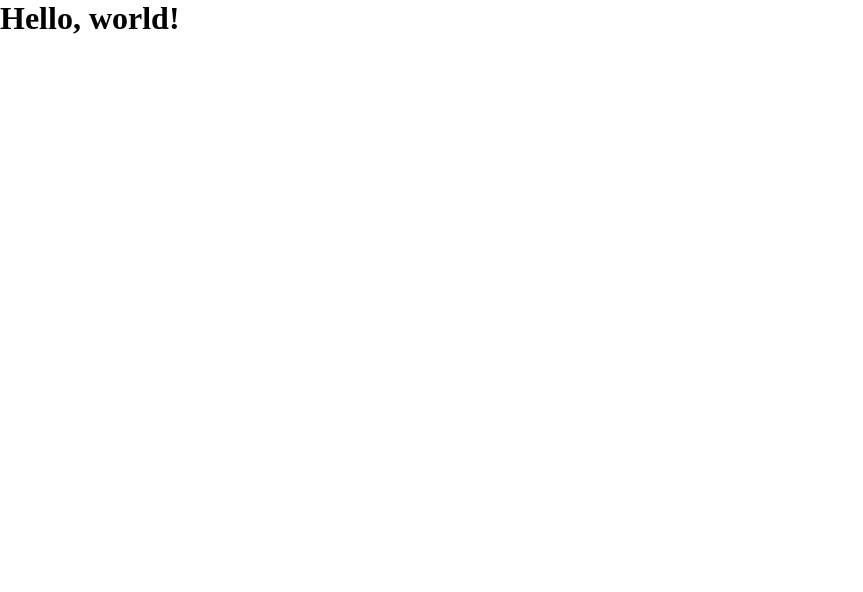
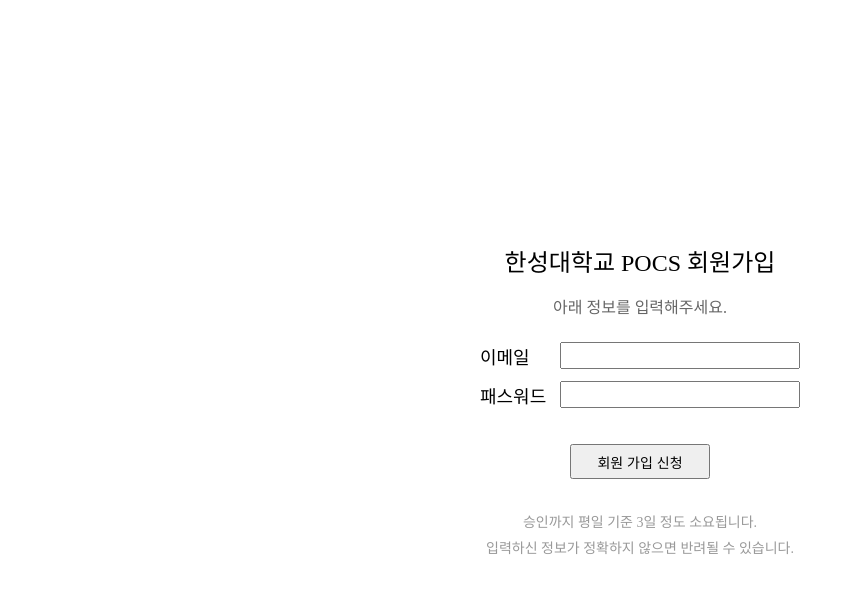
Before and after one commit to Eidard/pocs-official-web, a React app in the folder front/: page /register in a window 1280 px wide. Shown: the top 592 px of the page, without its empty margins (0-863 px from the left). Built offline with nearby package versions, Linux system fonts and the light colour scheme.

Commit message:
feat: implement basic pages.

```diff
--- a/front/src/App.jsx
+++ b/front/src/App.jsx
@@ -1,5 +1,22 @@
 import React from 'react';
+import { BrowserRouter as Router, Route, Switch } from 'react-router-dom';
+
+import Login from './pages/Login';
+import Main from './pages/Main';
+import Register from './pages/Register';
 
 export default function App() {
-  return <h1>Hello, world!</h1>;
+  return (
+    <Router>
+      <Switch>
+        <Route
+          render={(props) => <Register {...props} />}
+          path="/register"
+          exact
+        />
+        <Route render={(props) => <Login {...props} />} path="/login" exact />
+        <Route render={(props) => <Main {...props} />} />
+      </Switch>
+    </Router>
+  );
 }
--- a/front/src/index.css
+++ b/front/src/index.css
@@ -5,6 +5,7 @@
 html,
 body {
   margin: 0;
+  height: 100%;
 }
 
 h1,
--- a/front/src/index.html
+++ b/front/src/index.html
@@ -5,6 +5,12 @@
     <meta http-equiv="X-UA-Compatible" content="IE=edge" />
     <meta name="viewport" content="width=device-width, initial-scale=1" />
     <title>POCS Official</title>
+    <style>
+      #app {
+        height: 100%;
+        min-height: 100%;
+      }
+    </style>
   </head>
   <body>
     <div id="app"></div>
--- /dev/null
+++ b/front/src/pages/Login.jsx
@@ -0,0 +1,91 @@
+import React, { ReactElement } from 'react';
+import { Link, RouteComponentProps, withRouter } from 'react-router-dom';
+import styled from 'styled-components';
+
+const Wrapper = styled.main`
+  display: flex;
+  flex-direction: column;
+  align-items: center;
+  justify-content: center;
+  padding: 12px;
+  height: 100%;
+`;
+const Title = styled.h1`
+  font-size: 24px;
+  font-weight: normal;
+`;
+const SubTitle = styled.p`
+  margin-top: 16px;
+  font-size: 16px;
+  font-weight: normal;
+  color: #666666;
+`;
+const RowWrapper = styled.div`
+  padding: 24px 0 32px;
+`;
+const Row = styled.div`
+  display: flex;
+  flex-direction: row;
+  align-items: center;
+  justify-content: flex-start;
+  & + & {
+    margin-top: 12px;
+  }
+`;
+const Label = styled.label`
+  flex-basis: auto;
+  flex-grow: 0;
+  flex-shrink: 0;
+  width: 4em;
+  font-size: 18px;
+`;
+const Input = styled.input`
+  flex-basis: auto;
+  flex-grow: 1;
+  flex-shrink: 1;
+  margin-left: 8px;
+  min-width: 6em;
+  font-size: 18px;
+  font-weight: normal;
+`;
+const LoginButton = styled.button`
+  display: block;
+  margin: 36px auto 0;
+  width: 10em;
+  height: 2.5em;
+  font-size: 14px;
+`;
+const SubText = styled.p`
+  font-size: 14px;
+  font-weight: normal;
+  color: #999999;
+`;
+
+export default withRouter(function Login(props) {
+  const handleClickLogin = () => {
+    props.history.push('/');
+  };
+
+  return (
+    <Wrapper>
+      <Title>한성대학교 POCS</Title>
+      <SubTitle>이메일과 패스워드를 입력해주세요.</SubTitle>
+      <RowWrapper>
+        <Row>
+          <Label htmlFor="email">이메일</Label>
+          <Input id="email" type="text"></Input>
+        </Row>
+        <Row>
+          <Label htmlFor="password">패스워드</Label>
+          <Input id="password" type="pasword"></Input>
+        </Row>
+        <LoginButton type="button" onClick={handleClickLogin}>
+          로그인
+        </LoginButton>
+      </RowWrapper>
+      <SubText>
+        계정이 없으신가요? <Link to="/register">여기</Link>로 이동하세요.
+      </SubText>
+    </Wrapper>
+  );
+});
--- /dev/null
+++ b/front/src/pages/Main.jsx
@@ -0,0 +1,10 @@
+import React from 'react';
+import { Link, withRouter } from 'react-router-dom';
+
+export default withRouter(function Main(props) {
+  return (
+    <>
+      <Link to="/login">로그인 하러 가기</Link>
+    </>
+  );
+});
--- /dev/null
+++ b/front/src/pages/Register.jsx
@@ -0,0 +1,94 @@
+import React, { ReactElement } from 'react';
+import { Link, RouteComponentProps, withRouter } from 'react-router-dom';
+import styled from 'styled-components';
+
+const Wrapper = styled.main`
+  display: flex;
+  flex-direction: column;
+  align-items: center;
+  justify-content: center;
+  padding: 12px;
+  height: 100%;
+`;
+const Title = styled.h1`
+  font-size: 24px;
+  font-weight: normal;
+`;
+const SubTitle = styled.p`
+  margin-top: 16px;
+  font-size: 16px;
+  font-weight: normal;
+  color: #666666;
+`;
+const RowWrapper = styled.div`
+  padding: 24px 0 32px;
+`;
+const Row = styled.div`
+  display: flex;
+  flex-direction: row;
+  align-items: center;
+  justify-content: flex-start;
+  & + & {
+    margin-top: 12px;
+  }
+`;
+const Label = styled.label`
+  flex-basis: auto;
+  flex-grow: 0;
+  flex-shrink: 0;
+  width: 4em;
+  font-size: 18px;
+`;
+const Input = styled.input`
+  flex-basis: auto;
+  flex-grow: 1;
+  flex-shrink: 1;
+  margin-left: 8px;
+  min-width: 6em;
+  font-size: 18px;
+  font-weight: normal;
+`;
+const SubmitButton = styled.button`
+  display: block;
+  margin: 36px auto 0;
+  width: 10em;
+  height: 2.5em;
+  font-size: 14px;
+`;
+const SubText = styled.p`
+  font-size: 14px;
+  font-weight: normal;
+  color: #999999;
+
+  & + & {
+    margin-top: 6px;
+  }
+`;
+
+export default withRouter(function Register(props) {
+  const handleClickSubmit = () => {
+    props.history.push('/');
+  };
+
+  return (
+    <Wrapper>
+      <Title>한성대학교 POCS 회원가입</Title>
+      <SubTitle>아래 정보를 입력해주세요.</SubTitle>
+      <RowWrapper>
+        <Row>
+          <Label htmlFor="email">이메일</Label>
+          <Input id="email" type="text"></Input>
+        </Row>
+        <Row>
+          <Label htmlFor="password">패스워드</Label>
+          <Input id="password" type="pasword"></Input>
+        </Row>
+        <SubmitButton type="button" onClick={handleClickSubmit}>
+          회원 가입 신청
+        </SubmitButton>
+      </RowWrapper>
+      <SubText>승인까지 평일 기준 3일 정도 소요됩니다.</SubText>
+      <SubText>입력하신 정보가 정확하지 않으면 반려될 수 있습니다.</SubText>
+    </Wrapper>
+  );
+});
```
